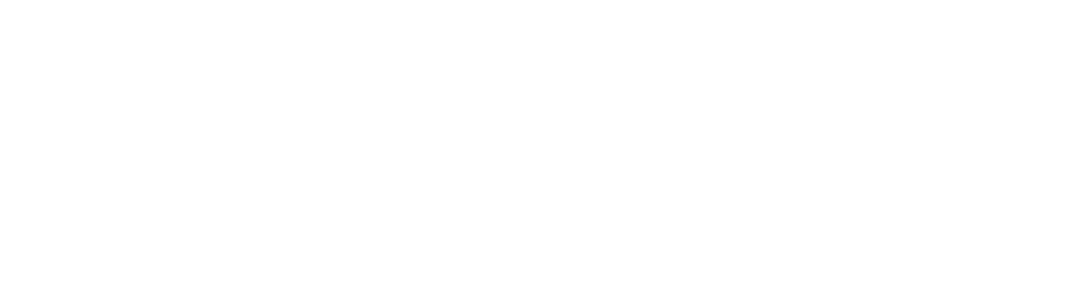
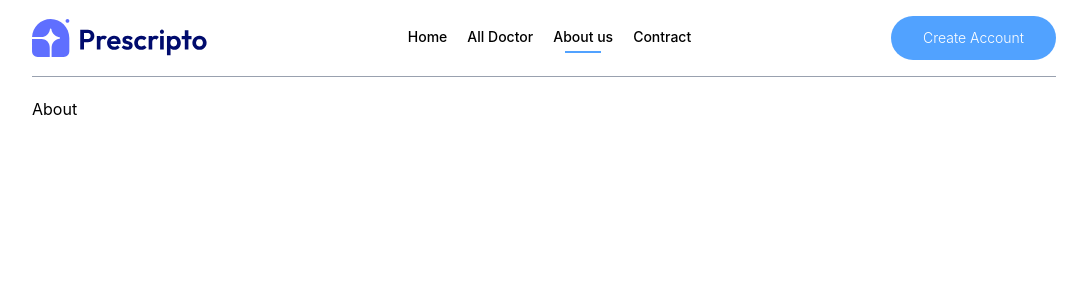
Before and after one commit to ZayanAhmed-71/Deltex, a React app in the folder frontend/: page /about in a window 1280 px wide. Before the commit this address had no page. Shown: the top 300 px of the page, without its empty margins (96-1183 px from the left). Built offline with nearby package versions, Linux system fonts and the light colour scheme; the HTML template or start-up script is replaced by a standard one.

Commit message:
navber done

```diff
--- a/frontend/src/App.jsx
+++ b/frontend/src/App.jsx
@@ -1,14 +1,35 @@
 import React from 'react'
-import { Routes, Route } from 'react-router-dom'
+import { Routes, Route } from 'react-router'
 import Home from './pages/Home'
+import Doctor from './pages/Doctor'
+import About from './pages/About'
+import Contact from './pages/Contact'
+import Login from './pages/Login'
+import MyAppoinment from './pages/MyAppoinments'
+import MyProfile from './pages/MyProfile'
+import Appoinment from './pages/Appoinment'
+import Navber from './Component/Navber'
+
 
 
 const App = () => {
   return (
     <div className='mx-4 sm:mx-[10%]'>
 
+      <Navber />
+
       <Routes>
-        <Route path='/' element = {<Home/>} />
+
+        <Route path='/' element={<Home />} />
+        <Route path='/doctors' element={<Doctor />} />
+        <Route path='/doctors/:speciality' element={<Doctor />} />
+        <Route path='/about' element={<About />} />
+        <Route path='/contact' element={<Contact />} />
+        <Route path='/login' element={<Login />} />
+        <Route path='/my-Appoinment' element={<MyAppoinment />} />
+        <Route path='/my-Profile' element={<MyProfile />} />
+        <Route path='/appoinment/:docId' element={<Appoinment />} />
+
       </Routes>
 
     </div>
--- /dev/null
+++ b/frontend/src/Component/Navber.jsx
@@ -0,0 +1,42 @@
+import React from 'react'
+import { Routes, Route, NavLink, useNavigate} from 'react-router'
+
+import {assets} from '../assets/assets'
+
+const Navber = () => {
+
+  const navigate = useNavigate()
+
+  return (
+    <div className='flex items-center justify-between text-sm py-4 mb-5 border-b border-b-gray-400'>
+        <img className='w-44 cursor-pointer' src={assets.logo} alt="" />
+        <ul className='hidden md:flex items-start gap-5 font-medium'>
+        <NavLink to='/'>
+          <li className='py-1'>Home</li>
+          <hr className='border-none outline-none h-0.5 bg-blue-400 w-3/5 m-auto hidden'/>
+        </NavLink>
+
+        <NavLink to='/doctors'>
+          <li className='py-1'>All Doctor</li>
+          <hr className='border-none outline-none h-0.5 bg-blue-400 w-3/5 m-auto hidden'/>
+        </NavLink>
+
+        <NavLink to='/about'>
+          <li className='py-1'>About us</li>
+          <hr className='border-none outline-none h-0.5 bg-blue-400 w-3/5 m-auto hidden'/>
+        </NavLink>
+
+        <NavLink to='/contact'>
+          <li className='py-1'>Contract</li>
+          <hr className='border-none outline-none h-0.5 bg-blue-400 w-3/5 m-auto hidden'/>
+        </NavLink>
+        </ul>
+
+        <div>
+          <button onClick={()=>navigate('/login')} className='bg-blue-400 text-white px-8 py-3 rounded-full font-light hidden md:block'>Create Account</button>
+        </div>
+    </div>
+  )
+}
+
+export default Navber
--- a/frontend/src/index.css
+++ b/frontend/src/index.css
@@ -1 +1,5 @@
 @import "tailwindcss";
+
+.active hr{
+    @apply block
+}
--- a/frontend/src/main.jsx
+++ b/frontend/src/main.jsx
@@ -2,7 +2,7 @@
 import { createRoot } from 'react-dom/client'
 import './index.css'
 import App from './App.jsx'
-import { BrowserRouter } from 'react-router-dom'
+import { BrowserRouter } from 'react-router'
 
 createRoot(document.getElementById('root')).render(
   <BrowserRouter>
--- a/frontend/src/pages/About.jsx
+++ b/frontend/src/pages/About.jsx
@@ -0,0 +1,9 @@
+import React from 'react'
+
+const About = () => {
+  return (
+    <div>About</div>
+  )
+}
+
+export default About
--- /dev/null
+++ b/frontend/src/pages/Appoinment.jsx
@@ -0,0 +1,9 @@
+import React from 'react'
+
+const Appoinment = () => {
+  return (
+    <div>Appoinment</div>
+  )
+}
+
+export default Appoinment
--- a/frontend/src/pages/Contact.jsx
+++ b/frontend/src/pages/Contact.jsx
@@ -0,0 +1,9 @@
+import React from 'react'
+
+const Contact = () => {
+  return (
+    <div>Contact</div>
+  )
+}
+
+export default Contact
--- a/frontend/src/pages/Doctor.jsx
+++ b/frontend/src/pages/Doctor.jsx
@@ -0,0 +1,9 @@
+import React from 'react'
+
+const Doctor = () => {
+  return (
+    <div>Doctor</div>
+  )
+}
+
+export default Doctor
--- a/frontend/src/pages/Home.jsx
+++ b/frontend/src/pages/Home.jsx
@@ -1,9 +1,9 @@
- import React from 'react'
+const Home = () => {
+  return (
+    <div>
 
- const Home = () => {
-   return (
-     <div>Home</div>
-   )
- }
+    </div>
+  );
+};
 
- export default Home
+export default Home;
--- a/frontend/src/pages/Login.jsx
+++ b/frontend/src/pages/Login.jsx
@@ -0,0 +1,9 @@
+import React from 'react'
+
+const Login = () => {
+  return (
+    <div>Login</div>
+  )
+}
+
+export default Login
--- a/frontend/src/pages/MyAppoinments.jsx
+++ b/frontend/src/pages/MyAppoinments.jsx
@@ -0,0 +1,9 @@
+import React from 'react'
+
+const MyAppoinments = () => {
+  return (
+    <div>MyAppoinments</div>
+  )
+}
+
+export default MyAppoinments
--- a/frontend/src/pages/MyProfile.jsx
+++ b/frontend/src/pages/MyProfile.jsx
@@ -0,0 +1,9 @@
+import React from 'react'
+
+const MyProfile = () => {
+  return (
+    <div>MyProfile</div>
+  )
+}
+
+export default MyProfile
```
